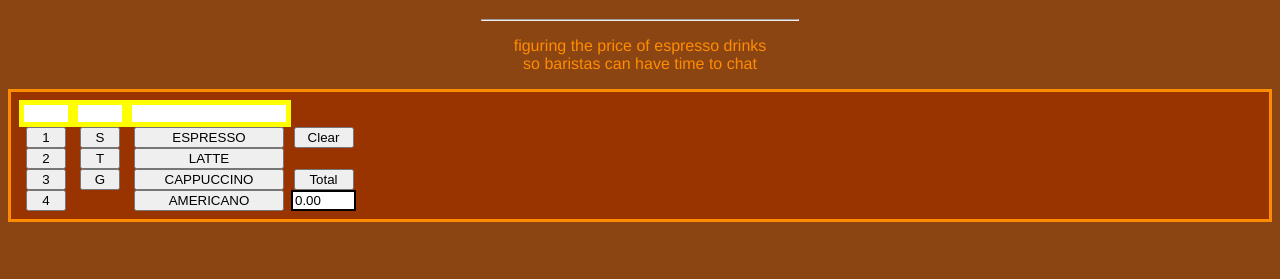
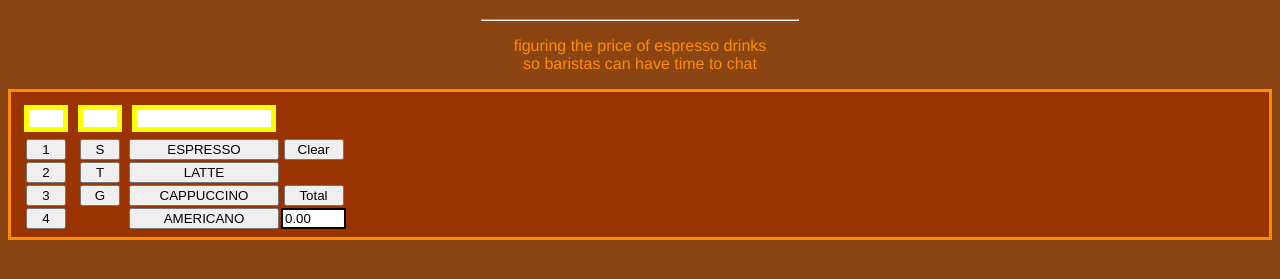
Before and after one commit to sylviajebet/bean, a plain HTML site: page index.html in a window 1280 px wide. Shown: the part 61-340 px from the top of the page. Drawn offline with Linux system fonts and the light colour scheme.

Commit message:
Spacing adjusted

```diff
--- a/index.html
+++ b/index.html
@@ -11,8 +11,8 @@
             div {margin-left: auto; margin-right: auto; text-align: center;}
             .drinkBtn {width: 150px;}
             .otherBtn {width: 40px;}
-            .lastBtn {width: 60px;}
-            .userBtn {border: solid; border-color: yellow; border-width: 5px;}
+            .lastBtn {width: 60px; margin: 2px;}
+            .userBtn {border: solid; border-color: yellow; border-width: 5px; margin: 5px;}
             .totalDisp {border: solid; border-color: black; border-width: 2px;}
         </style>
     </head>
@@ -23,9 +23,9 @@
         <section>
             <form name="esp">
                 <div style="display:table-row";>
-                    <div style="display:table-cell";><input style="width: 40px" id="choiceS" class="userBtn" form="esp" /></div>
-                    <div style="display:table-cell";><input style="width: 40px" id="choiceO" class="userBtn" form="esp" /></div>
-                    <div style="display:table-cell";><input style="width: 150px" id="choiceD" class="userBtn" form="esp" /></div>
+                    <div style="display:table-cell";><input style="width: 30px" id="choiceS" class="userBtn" form="esp" /></div>
+                    <div style="display:table-cell";><input style="width: 30px" id="choiceO" class="userBtn" form="esp" /></div>
+                    <div style="display:table-cell";><input style="width: 130px" id="choiceD" class="userBtn" form="esp" /></div>
                     <div style="display:table-cell";></div>
                 </div>
                 <div style="display:table-row";>
@@ -36,6 +36,9 @@
                         var drink = "none";
                         var ounce  = 0;
                         var shots = 1;
+                        choiceD.value = "None";
+                        choiceO.value = "None";
+                        choiceS.value = 0;
                         disp.value = 0.00;
                         '>Clear</button></div>
                 </div>
```
